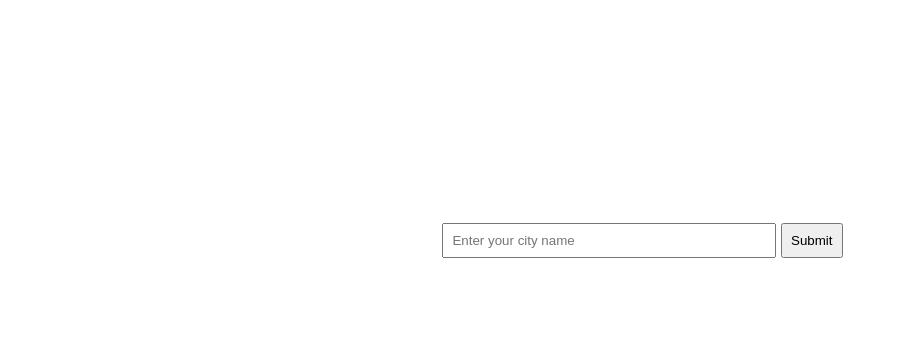
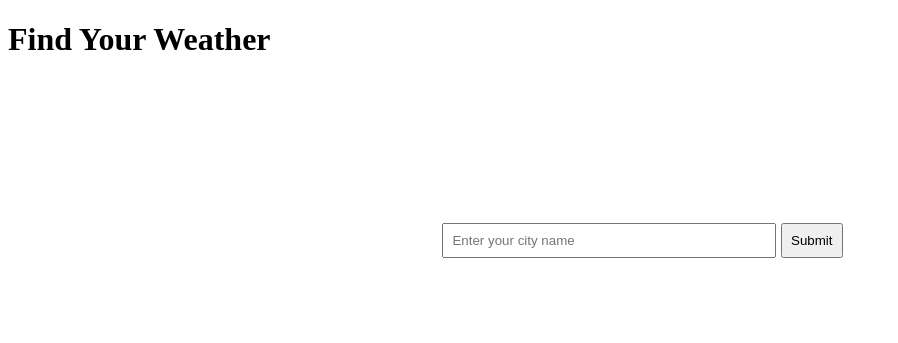
Before and after one commit to pavanmahi/Weather, a plain HTML site: page index.html in a window 1280 px wide. Shown: the whole page, without its empty margins (0-898 px from the left). Drawn offline with Linux system fonts and the light colour scheme.

Commit message:
Update index.html

```diff
--- a/index.html
+++ b/index.html
@@ -9,6 +9,9 @@
 <body>
 
 <div class="background">
+    <div class="h1" >
+        <h1 >Find Your Weather</h1>
+    </div>
     <div class="input">
         <h2 class="h2">Enter City Name</h2>
         <input type="text" class="input1" required placeholder="Enter your city name" >
```
